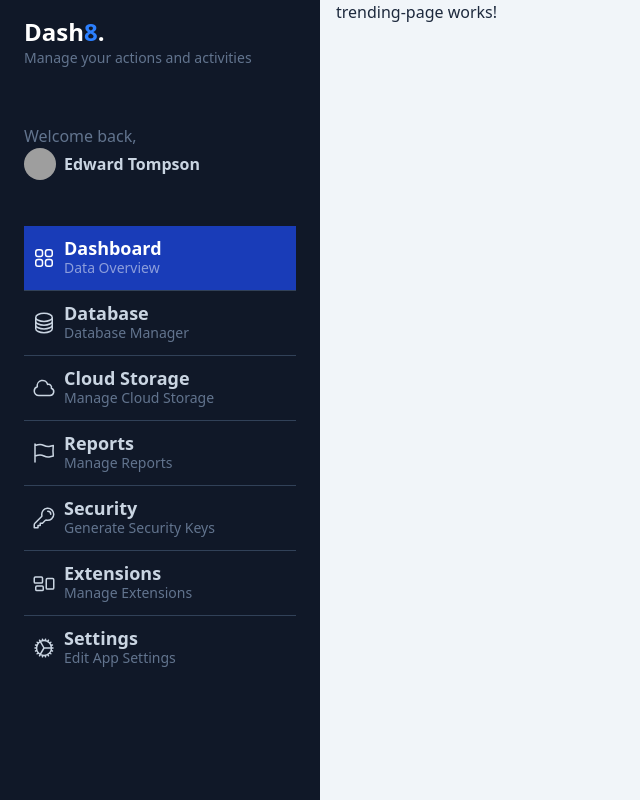
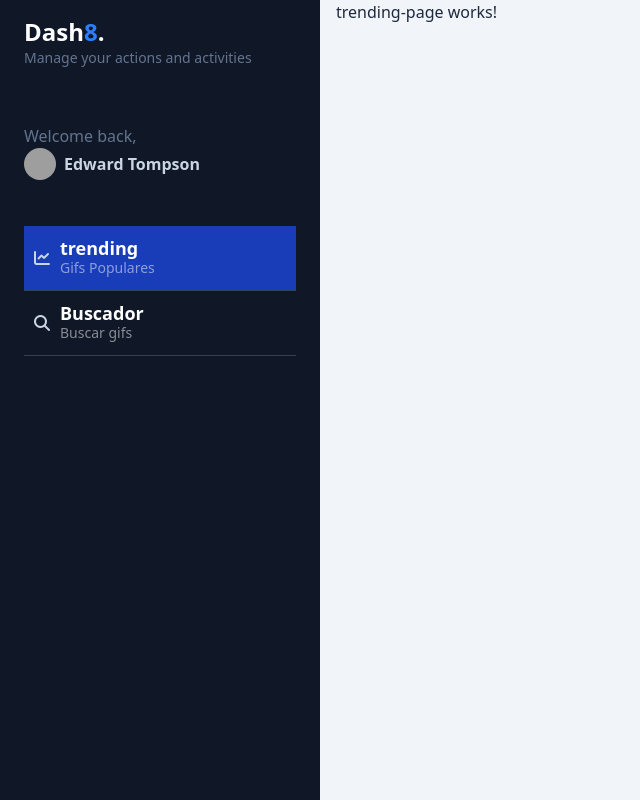
Before and after one commit to viklop-amiquero/gifs-app-an25, an Angular app: page /dashboard/trending in a window 1280 px wide. Shown: the whole page, without its empty margins (0-640 px from the left). Built offline with nearby package versions, Linux system fonts and the light colour scheme; grey boxes are pictures that could not be loaded.

Commit message:
feat: sideMenu.

```diff
--- a/src/app/gifs/components/side-menu/side-menu-options/side-menu-options.html
+++ b/src/app/gifs/components/side-menu/side-menu-options/side-menu-options.html
@@ -1,177 +1,19 @@
 <div id="nav" class="w-full px-6">
+    <!-- bg-blue-800 -->
+    @for (item of menuOptions; track item.route) {
     <a
-        href="#"
-        class="w-full px-2 inline-flex space-x-2 items-center border-b border-slate-700 py-3 bg-blue-800 hover:bg-white/5 transition ease-linear duration-150"
-    >
-        <div>
-            <svg
-                xmlns="http://www.w3.org/2000/svg"
-                fill="none"
-                viewBox="0 0 24 24"
-                stroke-width="1.5"
-                stroke="currentColor"
-                class="w-6 h-6 text-white"
-            >
-                <path
-                    stroke-linecap="round"
-                    stroke-linejoin="round"
-                    d="M3.75 6A2.25 2.25 0 016 3.75h2.25A2.25 2.25 0 0110.5 6v2.25a2.25 2.25 0 01-2.25 2.25H6a2.25 2.25 0 01-2.25-2.25V6zM3.75 15.75A2.25 2.25 0 016 13.5h2.25a2.25 2.25 0 012.25 2.25V18a2.25 2.25 0 01-2.25 2.25H6A2.25 2.25 0 013.75 18v-2.25zM13.5 6a2.25 2.25 0 012.25-2.25H18A2.25 2.25 0 0120.25 6v2.25A2.25 2.25 0 0118 10.5h-2.25a2.25 2.25 0 01-2.25-2.25V6zM13.5 15.75a2.25 2.25 0 012.25-2.25H18a2.25 2.25 0 012.25 2.25V18A2.25 2.25 0 0118 20.25h-2.25A2.25 2.25 0 0113.5 18v-2.25z"
-                />
-            </svg>
-        </div>
-        <div class="flex flex-col">
-            <span class="text-lg font-bold leading-5 text-white">Dashboard</span>
-            <span class="text-sm text-white/50 hidden md:block">Data Overview</span>
-        </div>
-    </a>
-    <a
-        href="#"
+        [routerLink]="item.route"
+        routerLinkActive="bg-blue-800"
+        [routerLinkActiveOptions]="{ exact: true }"
         class="w-full px-2 inline-flex space-x-2 items-center border-b border-slate-700 py-3 hover:bg-white/5 transition ease-linear duration-150"
     >
         <div>
-            <svg
-                xmlns="http://www.w3.org/2000/svg"
-                fill="none"
-                viewBox="0 0 24 24"
-                stroke-width="1.5"
-                stroke="currentColor"
-                class="w-6 h-6"
-            >
-                <path
-                    stroke-linecap="round"
-                    stroke-linejoin="round"
-                    d="M20.25 6.375c0 2.278-3.694 4.125-8.25 4.125S3.75 8.653 3.75 6.375m16.5 0c0-2.278-3.694-4.125-8.25-4.125S3.75 4.097 3.75 6.375m16.5 0v11.25c0 2.278-3.694 4.125-8.25 4.125s-8.25-1.847-8.25-4.125V6.375m16.5 0v3.75m-16.5-3.75v3.75m16.5 0v3.75C20.25 16.153 16.556 18 12 18s-8.25-1.847-8.25-4.125v-3.75m16.5 0c0 2.278-3.694 4.125-8.25 4.125s-8.25-1.847-8.25-4.125"
-                />
-            </svg>
+            <i [class]="item.icon"></i>
         </div>
         <div class="flex flex-col">
-            <span class="text-lg text-slate-300 font-bold leading-5">Database</span>
-            <span class="text-sm text-slate-500 hidden md:block">Database Manager</span>
+            <span class="text-lg font-bold leading-5 text-white">{{ item.label }}</span>
+            <span class="text-sm text-white/50 hidden md:block">{{ item.sublabel }}</span>
         </div>
     </a>
-    <a
-        href="#"
-        class="w-full px-2 inline-flex space-x-2 items-center border-b border-slate-700 py-3 hover:bg-white/5 transition ease-linear duration-150"
-    >
-        <div>
-            <svg
-                xmlns="http://www.w3.org/2000/svg"
-                fill="none"
-                viewBox="0 0 24 24"
-                stroke-width="1.5"
-                stroke="currentColor"
-                class="w-6 h-6"
-            >
-                <path
-                    stroke-linecap="round"
-                    stroke-linejoin="round"
-                    d="M2.25 15a4.5 4.5 0 004.5 4.5H18a3.75 3.75 0 001.332-7.257 3 3 0 00-3.758-3.848 5.25 5.25 0 00-10.233 2.33A4.502 4.502 0 002.25 15z"
-                />
-            </svg>
-        </div>
-        <div class="flex flex-col">
-            <span class="text-lg text-slate-300 font-bold leading-5">Cloud Storage</span>
-            <span class="text-sm text-slate-500 hidden md:block">Manage Cloud Storage</span>
-        </div>
-    </a>
-    <a
-        href="#"
-        class="w-full px-2 inline-flex space-x-2 items-center border-b border-slate-700 py-3 hover:bg-white/5 transition ease-linear duration-150"
-    >
-        <div>
-            <svg
-                xmlns="http://www.w3.org/2000/svg"
-                fill="none"
-                viewBox="0 0 24 24"
-                stroke-width="1.5"
-                stroke="currentColor"
-                class="w-6 h-6"
-            >
-                <path
-                    stroke-linecap="round"
-                    stroke-linejoin="round"
-                    d="M3 3v1.5M3 21v-6m0 0l2.77-.693a9 9 0 016.208.682l.108.054a9 9 0 006.086.71l3.114-.732a48.524 48.524 0 01-.005-10.499l-3.11.732a9 9 0 01-6.085-.711l-.108-.054a9 9 0 00-6.208-.682L3 4.5M3 15V4.5"
-                />
-            </svg>
-        </div>
-        <div class="flex flex-col">
-            <span class="text-lg text-slate-300 font-bold leading-5">Reports</span>
-            <span class="text-sm text-slate-500 hidden md:block">Manage Reports</span>
-        </div>
-    </a>
-    <a
-        href="#"
-        class="w-full px-2 inline-flex space-x-2 items-center border-b border-slate-700 py-3 hover:bg-white/5 transition ease-linear duration-150"
-    >
-        <div>
-            <svg
-                xmlns="http://www.w3.org/2000/svg"
-                fill="none"
-                viewBox="0 0 24 24"
-                stroke-width="1.5"
-                stroke="currentColor"
-                class="w-6 h-6"
-            >
-                <path
-                    stroke-linecap="round"
-                    stroke-linejoin="round"
-                    d="M15.75 5.25a3 3 0 013 3m3 0a6 6 0 01-7.029 5.912c-.563-.097-1.159.026-1.563.43L10.5 17.25H8.25v2.25H6v2.25H2.25v-2.818c0-.597.237-1.17.659-1.591l6.499-6.499c.404-.404.527-1 .43-1.563A6 6 0 1121.75 8.25z"
-                />
-            </svg>
-        </div>
-        <div class="flex flex-col">
-            <span class="text-lg text-slate-300 font-bold leading-5">Security</span>
-            <span class="text-sm text-slate-500 hidden md:block">Generate Security Keys</span>
-        </div>
-    </a>
-    <a
-        href="#"
-        class="w-full px-2 inline-flex space-x-2 items-center border-b border-slate-700 py-3 hover:bg-white/5 transition ease-linear duration-150"
-    >
-        <div>
-            <svg
-                xmlns="http://www.w3.org/2000/svg"
-                fill="none"
-                viewBox="0 0 24 24"
-                stroke-width="1.5"
-                stroke="currentColor"
-                class="w-6 h-6"
-            >
-                <path
-                    stroke-linecap="round"
-                    stroke-linejoin="round"
-                    d="M2.25 7.125C2.25 6.504 2.754 6 3.375 6h6c.621 0 1.125.504 1.125 1.125v3.75c0 .621-.504 1.125-1.125 1.125h-6a1.125 1.125 0 01-1.125-1.125v-3.75zM14.25 8.625c0-.621.504-1.125 1.125-1.125h5.25c.621 0 1.125.504 1.125 1.125v8.25c0 .621-.504 1.125-1.125 1.125h-5.25a1.125 1.125 0 01-1.125-1.125v-8.25zM3.75 16.125c0-.621.504-1.125 1.125-1.125h5.25c.621 0 1.125.504 1.125 1.125v2.25c0 .621-.504 1.125-1.125 1.125h-5.25a1.125 1.125 0 01-1.125-1.125v-2.25z"
-                />
-            </svg>
-        </div>
-        <div class="flex flex-col">
-            <span class="text-lg text-slate-300 font-bold leading-5">Extensions</span>
-            <span class="text-sm text-slate-500 hidden md:block">Manage Extensions</span>
-        </div>
-    </a>
-    <a
-        href="#"
-        class="w-full px-2 inline-flex space-x-2 items-center py-3 hover:bg-white/5 transition ease-linear duration-150"
-    >
-        <div>
-            <svg
-                xmlns="http://www.w3.org/2000/svg"
-                fill="none"
-                viewBox="0 0 24 24"
-                stroke-width="1.5"
-                stroke="currentColor"
-                class="w-6 h-6"
-            >
-                <path
-                    stroke-linecap="round"
-                    stroke-linejoin="round"
-                    d="M4.5 12a7.5 7.5 0 0015 0m-15 0a7.5 7.5 0 1115 0m-15 0H3m16.5 0H21m-1.5 0H12m-8.457 3.077l1.41-.513m14.095-5.13l1.41-.513M5.106 17.785l1.15-.964m11.49-9.642l1.149-.964M7.501 19.795l.75-1.3m7.5-12.99l.75-1.3m-6.063 16.658l.26-1.477m2.605-14.772l.26-1.477m0 17.726l-.26-1.477M10.698 4.614l-.26-1.477M16.5 19.794l-.75-1.299M7.5 4.205L12 12m6.894 5.785l-1.149-.964M6.256 7.178l-1.15-.964m15.352 8.864l-1.41-.513M4.954 9.435l-1.41-.514M12.002 12l-3.75 6.495"
-                />
-            </svg>
-        </div>
-        <div class="flex flex-col">
-            <span class="text-lg text-slate-300 font-bold leading-5">Settings</span>
-            <span class="text-sm text-slate-500 hidden md:block">Edit App Settings</span>
-        </div>
-    </a>
+    }
 </div>
--- a/src/app/gifs/components/side-menu/side-menu-options/side-menu-options.ts
+++ b/src/app/gifs/components/side-menu/side-menu-options/side-menu-options.ts
@@ -1,9 +1,26 @@
 import { Component } from '@angular/core';
+import { RouterModule } from '@angular/router';
+import { MenuOption } from 'src/app/gifs/interfaces/menu-option.interface';
 
 @Component({
     selector: 'gifs-side-menu-options',
-    imports: [],
+    imports: [RouterModule],
     templateUrl: './side-menu-options.html',
     styleUrl: './side-menu-options.css',
 })
-export class SideMenuOptions {}
+export class SideMenuOptions {
+    menuOptions: MenuOption[] = [
+        {
+            icon: 'fa-solid fa-chart-line',
+            label: 'trending',
+            sublabel: 'Gifs Populares',
+            route: '/dashboard/trending',
+        },
+        {
+            icon: 'fa-solid fa-magnifying-glass',
+            label: 'Buscador',
+            sublabel: 'Buscar gifs',
+            route: '/dashboard/search',
+        },
+    ];
+}
--- a/src/app/gifs/interfaces/menu-option.interface.ts
+++ b/src/app/gifs/interfaces/menu-option.interface.ts
@@ -1,5 +1,6 @@
 export interface MenuOption {
+    icon: string;
     label: string;
+    route: string;
     sublabel: string;
-    router: string;
 }
```
